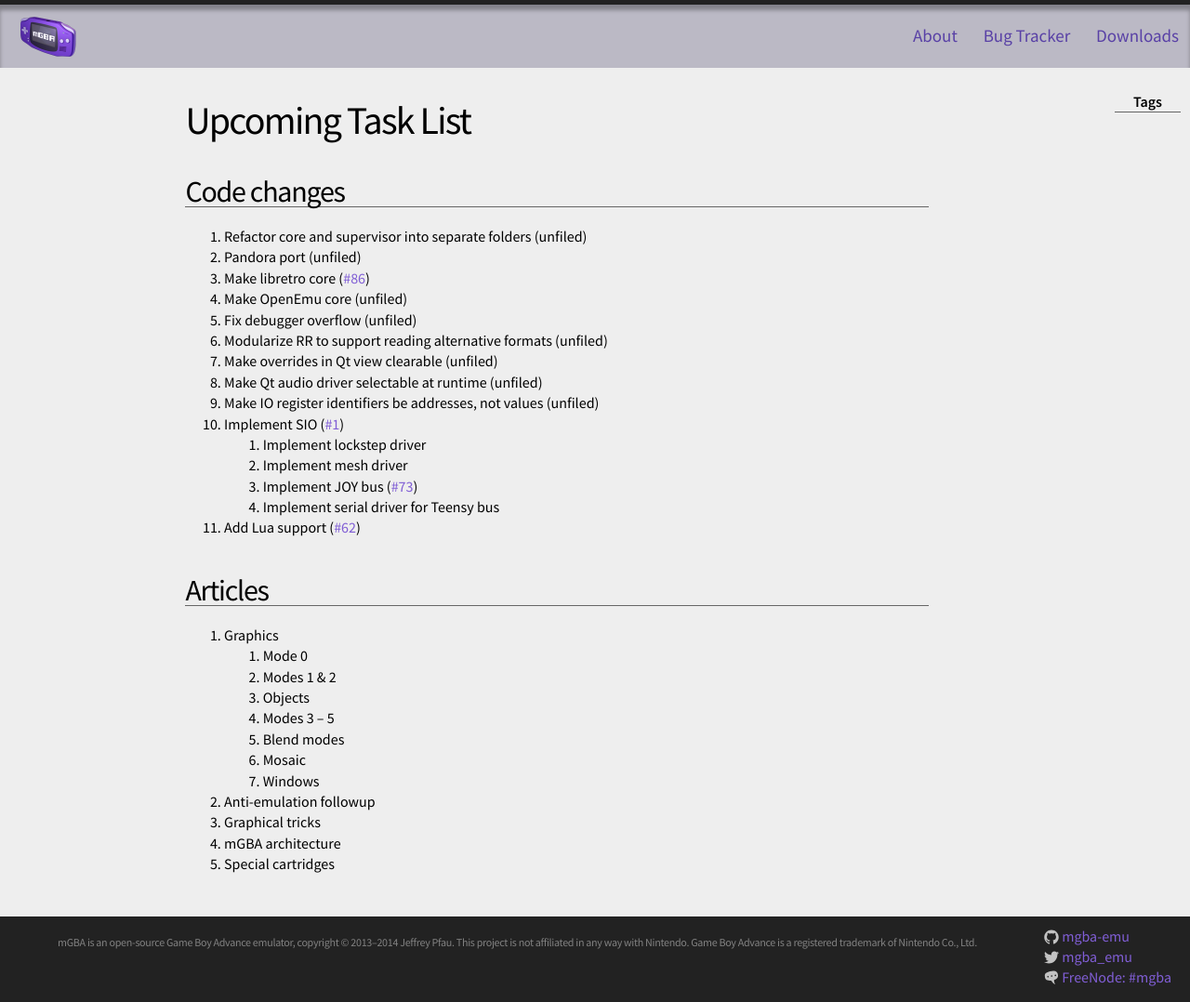
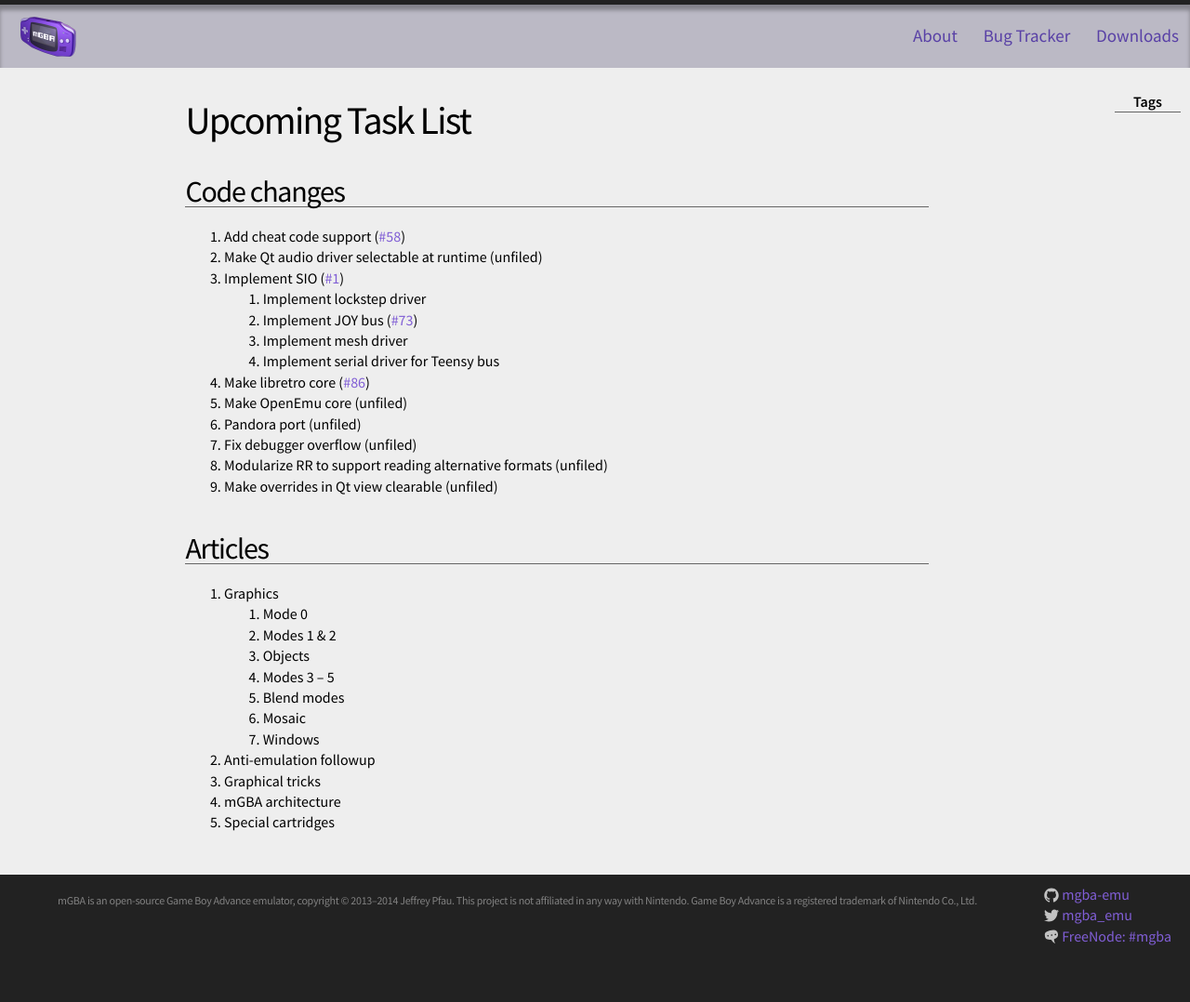
Before and after one commit to mgba-emu/www, a Jekyll site: the page built from tasks.markdown, in a window 1280 px wide. Shown: the whole page at 93% size. Built offline with Jekyll 4.4.1, drawn with Linux system fonts in a browser that asks for light colours; after the commit the page ends 1033 px from its top, so only the background shows below that.

Commit message:
Update task order

```diff
--- a/tasks.markdown
+++ b/tasks.markdown
@@ -6,21 +6,19 @@ permalink: tasks.html
 Code changes
 ------------
 
-1. Refactor core and supervisor into separate folders (unfiled)
-1. Pandora port (unfiled)
+1. Add cheat code support ({% bug 58 %})
+1. Make Qt audio driver selectable at runtime (unfiled)
+1. Implement SIO ({% bug 1 %})
+    1. Implement lockstep driver
+    1. Implement JOY bus ({% bug 73 %})
+    1. Implement mesh driver
+    1. Implement serial driver for Teensy bus
 1. Make libretro core ({% bug 86 %})
 1. Make OpenEmu core (unfiled)
+1. Pandora port (unfiled)
 1. Fix debugger overflow (unfiled)
 1. Modularize RR to support reading alternative formats (unfiled)
 1. Make overrides in Qt view clearable (unfiled)
-1. Make Qt audio driver selectable at runtime (unfiled)
-1. Make IO register identifiers be addresses, not values (unfiled)
-1. Implement SIO ({% bug 1 %})
-    1. Implement lockstep driver
-    1. Implement mesh driver
-    1. Implement JOY bus ({% bug 73 %})
-    1. Implement serial driver for Teensy bus
-1. Add Lua support ({% bug 62 %})
 
 Articles
 --------
```
